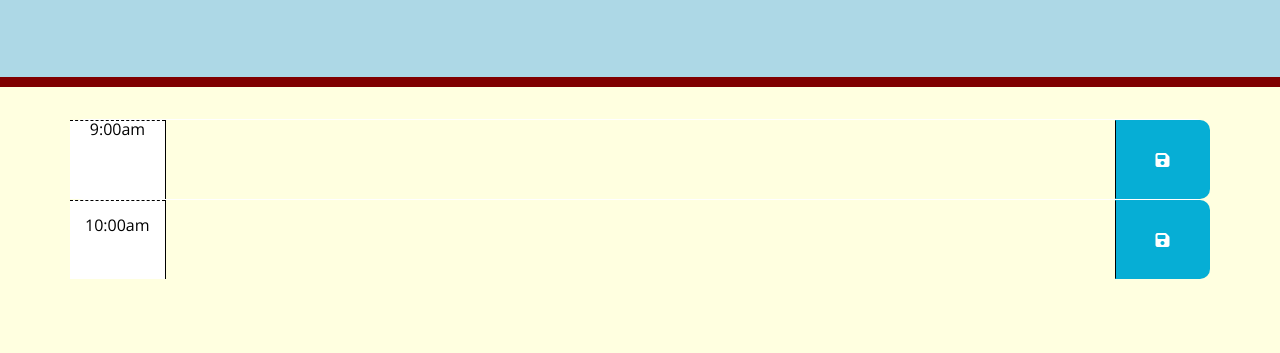
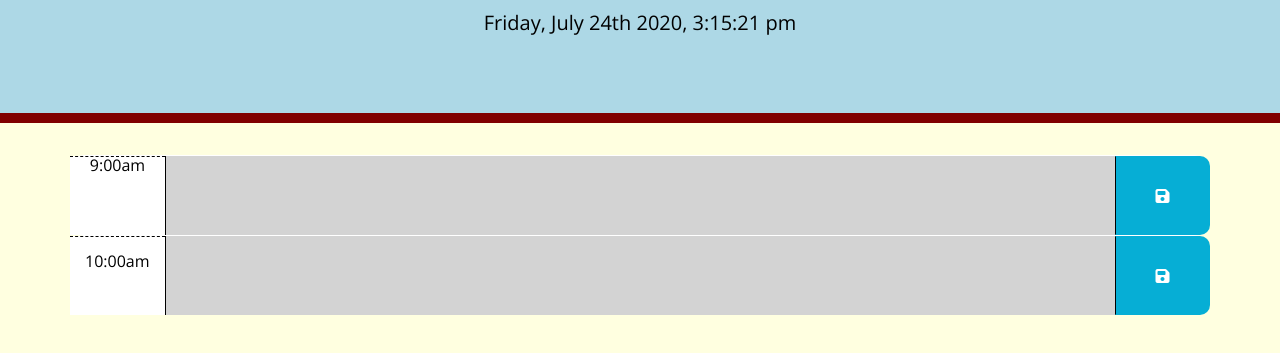
Before and after one commit to raufun05/work-day-scheduler, a plain HTML site: page index.html in a window 1280 px wide. Shown: the part 181-534 px from the top of the page. Drawn offline with nearby package versions, Linux system fonts and the light colour scheme.

Commit message:
used moment.js format to fixed date and time

```diff
--- a/index.html
+++ b/index.html
@@ -11,7 +11,7 @@
     integrity="sha384-50oBUHEmvpQ+1lW4y57PTFmhCaXp0ML5d60M1M7uH2+nqUivzIebhndOJK28anvf" crossorigin="anonymous" />
   <link href="https://fonts.googleapis.com/css?family=Open+Sans&display=swap" rel="stylesheet" />
   <script src="https://kit.fontawesome.com/f53a07ee43.js" crossorigin="anonymous"></script>
-  <link rel="stylesheet" href="style.css" />
+  <link rel="stylesheet" type= "text/css" href="style.css" />
 
 </head>
 
@@ -35,8 +35,9 @@
     </div>
   </div>
 
+
+  <script src="https://code.jquery.com/jquery-3.4.1.min.js"></script>
   <script src="script.js"></script>
-  <script src="https://code.jquery.com/jquery-3.4.1.min.js"></script>
   <script src="https://cdnjs.cloudflare.com/ajax/libs/moment.js/2.24.0/moment.min.js"></script>
 </body>
 
--- a/script.js
+++ b/script.js
@@ -1,16 +1,25 @@
-$(document).ready(function () {// essentially tells engine to load 1)html & 2)css first.
-    //display current day & time.
-    $("#currentDay").text(moment().format("MMMM Do YYYY, h:mm:ss a"));
+//The ready() method is used to make a function available after the document is loaded.
+$(document).ready(function () {
+    //Used Moment.js library to display current day & time
+    $('#currentDay').text(moment().format('dddd') + ", " + moment().format('MMMM Do YYYY, h:mm:ss a'));
 
     //Assign saveBtn click listener for user input and time stamp??
-    $(".saveBtn").on("click", function () {
-        //get nearby values.
+    // $(".saveBtn").on("click", function () {
+    //     //get nearby values.
+    //     console.log(this);
+    //     var text = $(this).siblings(".description").val();
+    //     var time = $(this).parent().attr("id");
+
+    //     //set items in local storage.
+    //     localStorage.setItem(time, text);
+        $("button").click(function() {
+           //get nearby values.
         console.log(this);
         var text = $(this).siblings(".description").val();
         var time = $(this).parent().attr("id");
 
-        //set items in local storage.
         localStorage.setItem(time, text);
+
     })
     //load any saved data from LocalStorage - do this for each hour created.
     $("#hour9 .description").val(localStorage.getItem("hour9"));
```
